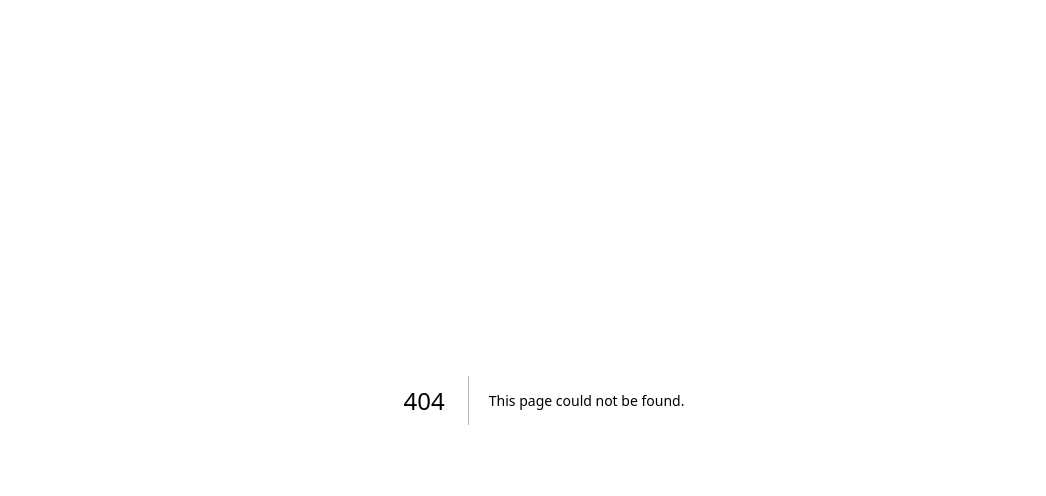
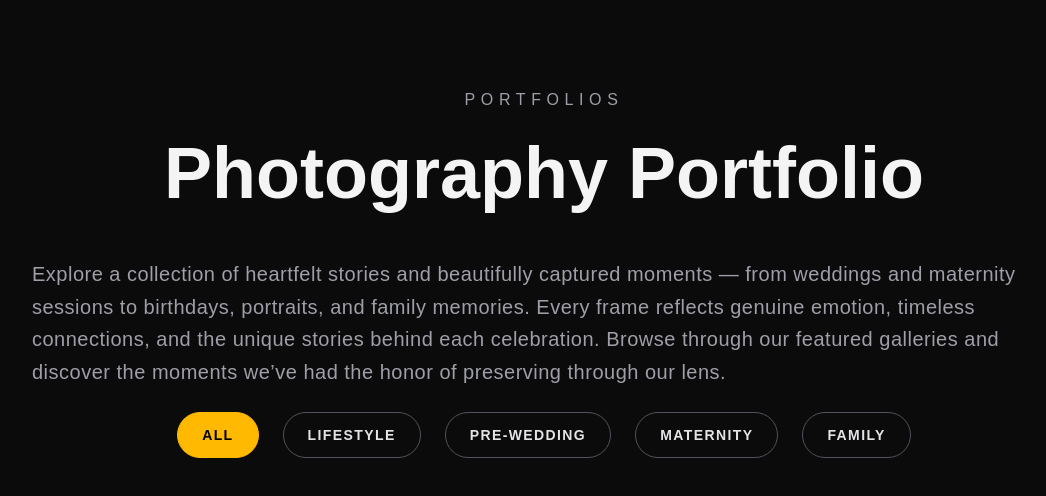
Before and after one commit to Sahil-Sharma-603/Singh.Lens-Photography, a Next.js app: page /Full_Portfolio in a window 1280 px wide. Before the commit this address had no page. Shown: the top 496 px of the page, without its empty margins (96-1142 px from the left). Built offline with nearby package versions, Linux system fonts and the light colour scheme.

Commit message:
added category buttons and state

```diff
--- /dev/null
+++ b/app/Full_Portfolio/page.jsx
@@ -0,0 +1,67 @@
+
+'use client';
+
+import {useState} from 'react';
+
+
+const categories = [
+    "All",
+    "Lifestyle",
+    "Pre-Wedding",
+    "Maternity",
+    "Family"
+]
+
+
+export default function Full_Portfolio() {
+
+    const [activeCategory, setActiveCategory] = useState("All");
+
+    return (
+        <section
+            id="full_portfolio"
+            className="relative px-6 py-12 md:py-22"
+        >
+            <div className="mx-auto max-w-5xl">
+
+                <div className="text-center">
+                    <p className="mb-4 text-sm md:text-base tracking-[0.35em] uppercase font-light text-zinc-400">
+                        Portfolios
+                    </p>
+
+                    <h2 className="text-5xl md:text-7xl font-bold leading-tight text-zinc-100">
+                        Photography Portfolio
+                    </h2>
+                </div>
+
+                <p className="mt-10 text-left text-lg md:text-xl font-light leading-relaxed tracking-wide text-zinc-400">
+                    Explore a collection of heartfelt stories and beautifully captured moments —
+                    from weddings and maternity sessions to birthdays, portraits, and family memories.
+                    Every frame reflects genuine emotion, timeless connections, and the unique stories
+                    behind each celebration. Browse through our featured galleries and discover the
+                    moments we’ve had the honor of preserving through our lens.
+                </p>
+
+            </div>
+
+
+            <div className="flex px-6 py-6 justify-center gap-x-6">
+                {categories.map((category) => (
+                    <button
+                        key={category}
+                        onClick={() => setActiveCategory(category)}
+                        className= {`rounded-full border px-6 py-3 text-sm font-semibold uppercase tracking-widest transition ${
+                            activeCategory === category
+                                ?"border-amber-400 bg-amber-400 text-black"
+                                :"border-zinc-600 text-zinc-200 hover:bg-amber-400 hover:text-black hover:border-amber-400"
+                        } `}
+
+                    >
+                        {category}
+                    </button>
+                ))}
+            </div>
+
+        </section>
+    )
+}
--- a/app/components/sections/Portfolio.jsx
+++ b/app/components/sections/Portfolio.jsx
@@ -1,3 +1,5 @@
+
+import Link from "next/link";
 
 const portfolioImages = [
 
@@ -30,7 +32,7 @@ const portfolioImages = [
 
   },
   {
-    id: 5,
+    id: 6,
     src: "/All_Images/portrait.png",
     title: "Portrait"
 
@@ -75,9 +77,9 @@ export const Portfolio = () => {
       </div>
 
       <div className="flex justify-center items-center">
-        <button className="mt-12 px-6 py-3 bg-amber-400 text-white font-semibold rounded-full hover:bg-amber-500 transition justify-center items-center flex ">
+        <Link  href = "/Full_Portfolio" className="mt-12 px-6 py-3 bg-amber-400 text-white font-semibold rounded-full hover:bg-amber-500 transition justify-center items-center flex ">
           View Full Portfolio
-        </button>
+        </Link>
       </div>
 
 
```
